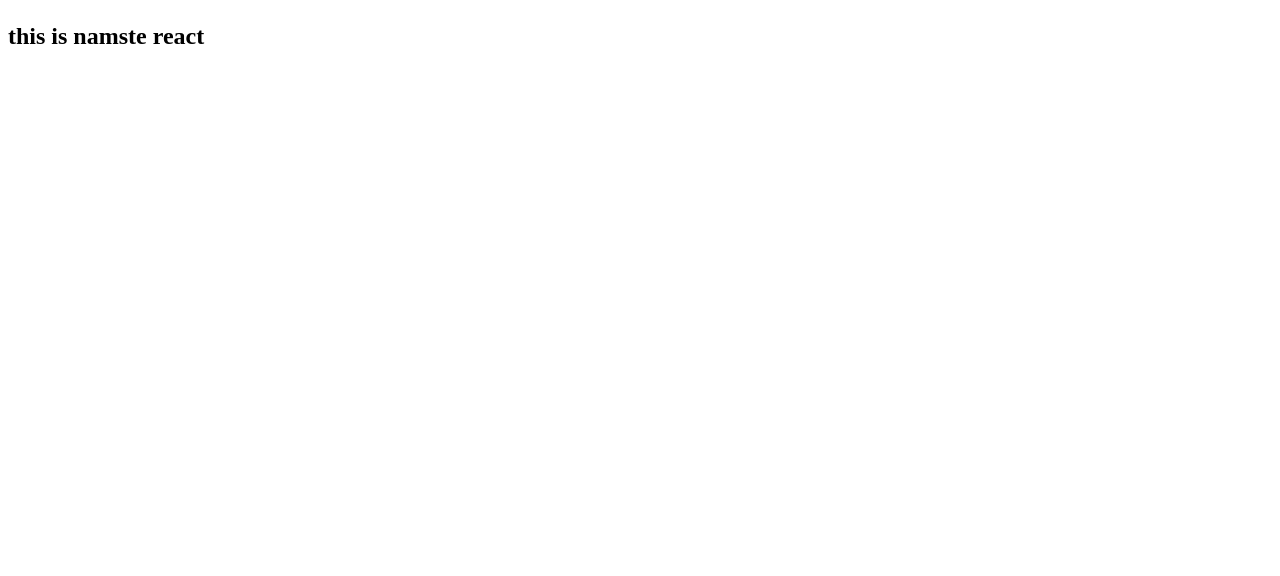
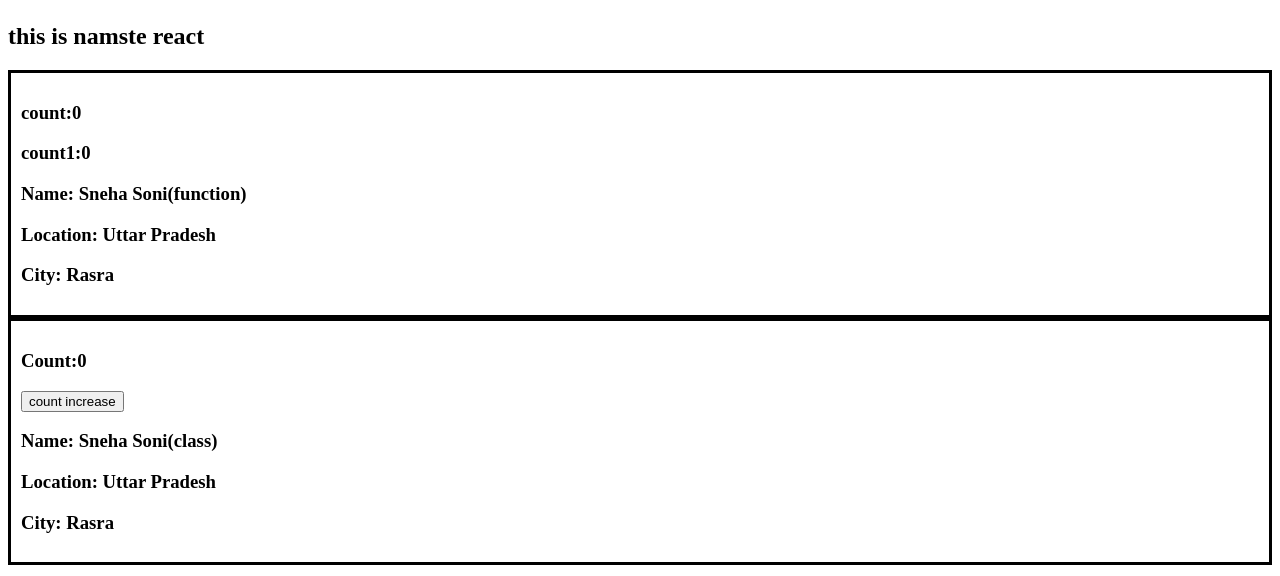
Before and after one commit to SnehaSoni2102/Online_Food_Odering_Aap, a React (Vite) app: page /about in a window 1280 px wide. Shown: the part 221-797 px from the top of the page. Built offline with nearby package versions, Linux system fonts and the light colour scheme.

Commit message:
class based component

```diff
--- a/index.css
+++ b/index.css
@@ -62,3 +62,7 @@
 .filter{
     display:flex;
 }
+.user-card{
+    padding: 10px;
+    border: solid black;
+}
--- a/src/App.js
+++ b/src/App.js
@@ -2,7 +2,7 @@ import React from "react";
 import ReactDOM from "react-dom/client";
 import Header from "./component/Header.js"
 import Body from "./component/Body.js"
-import About from "./component/about.js";
+import About from "./component/About.js";
 import{ createBrowserRouter,RouterProvider, Outlet } from "react-router-dom";
 import Contact from "./component/Contact.js";
 import { Error } from "./component/Error.js";
--- a/src/component/About.js
+++ b/src/component/About.js
@@ -1,8 +1,18 @@
+import UserClass from "./UserClass";
+import { Users } from "./Users";
+
+
+
+
 const About=()=>{
     return (
-        <div>
+        <div >
             <h1> About </h1>
             <h2> this is namste react </h2>
+            <div className="ab-c">
+            <Users name ={"Sneha Soni(function)"} />
+            <UserClass name={"Sneha Soni(class)"} />
+            </div>
         </div>
     );
 };
--- a/src/component/Contact.js
+++ b/src/component/Contact.js
@@ -1,9 +1,12 @@
+import { Users } from "./Users";
+
  const Contact=()=>{
     return (
         <div>
             <h1>Contact us</h1>
             <h2>contact no:-9555056343</h2>
            <h2>Email id:-snehasoni2102@gmail.com</h2>
+           <Users />
         </div>
     );
 };
--- /dev/null
+++ b/src/component/UserClass.js
@@ -0,0 +1,32 @@
+import React from "react";
+class UserClass extends React.Component{
+    constructor(props){
+        super(props);
+
+        this.state={
+            count:0,
+
+        };
+    }
+    componentDidMount(){
+        console.log("child component did mount");
+    }
+    render(){
+        const{name}=this.props;
+        const{count}=this.state;
+        return (
+            <div className="user-card">
+                <h3>Count:{count}</h3>
+                <button onClick={()=>{
+                    this.setState({
+                        count:this.state.count+1,
+                    })
+                }}>count increase</button>
+              <h3>Name: {name}</h3>
+              <h3>Location: Uttar Pradesh</h3>
+              <h3>City: Rasra</h3>
+            </div>
+          );
+    }
+}
+export default UserClass;
--- /dev/null
+++ b/src/component/Users.js
@@ -0,0 +1,15 @@
+import { useState } from "react";
+
+export const Users = (props) => {
+    const[count]=useState(0);
+    const[count1]=useState(0);
+    return (
+      <div className="user-card">
+        <h3>count:{count}</h3>
+        <h3>count1:{count1}</h3>
+        <h3>Name: {props.name}</h3>
+        <h3>Location: Uttar Pradesh</h3>
+        <h3>City: Rasra</h3>
+      </div>
+    );
+  };
```
